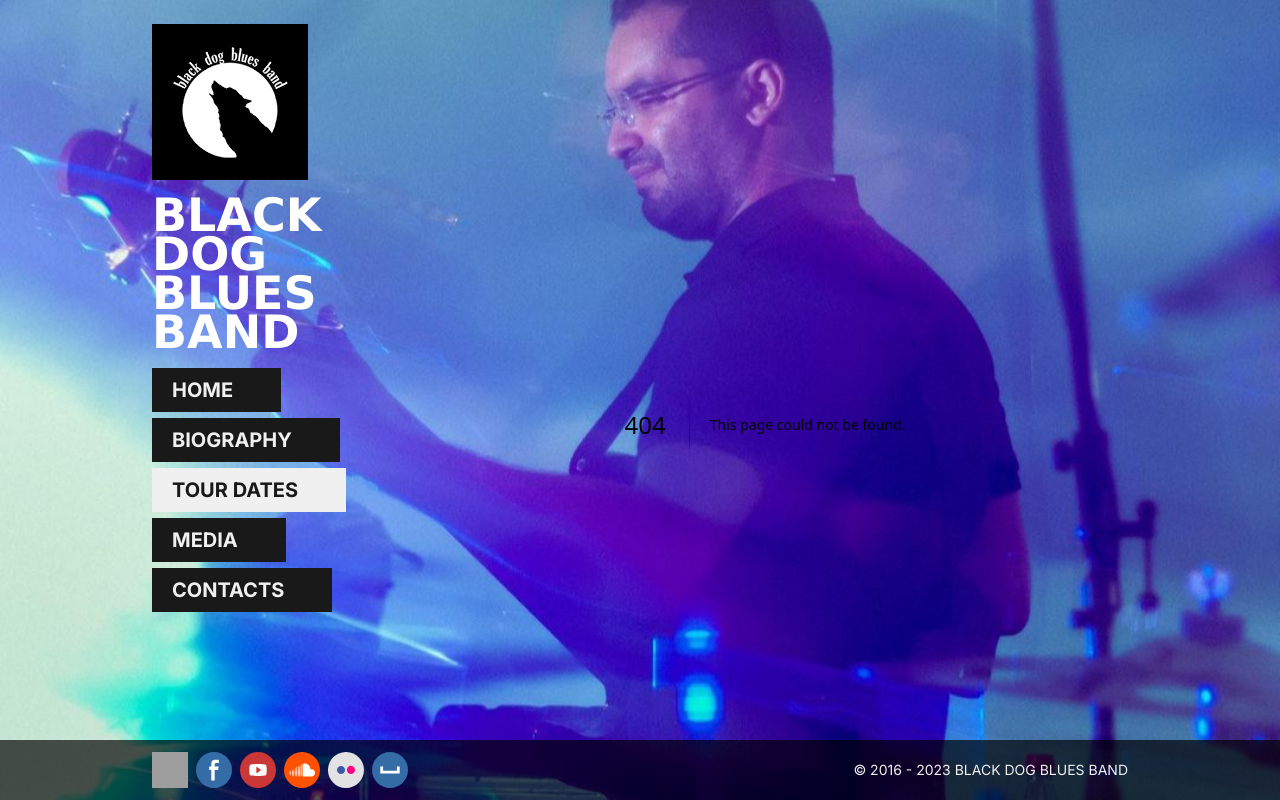
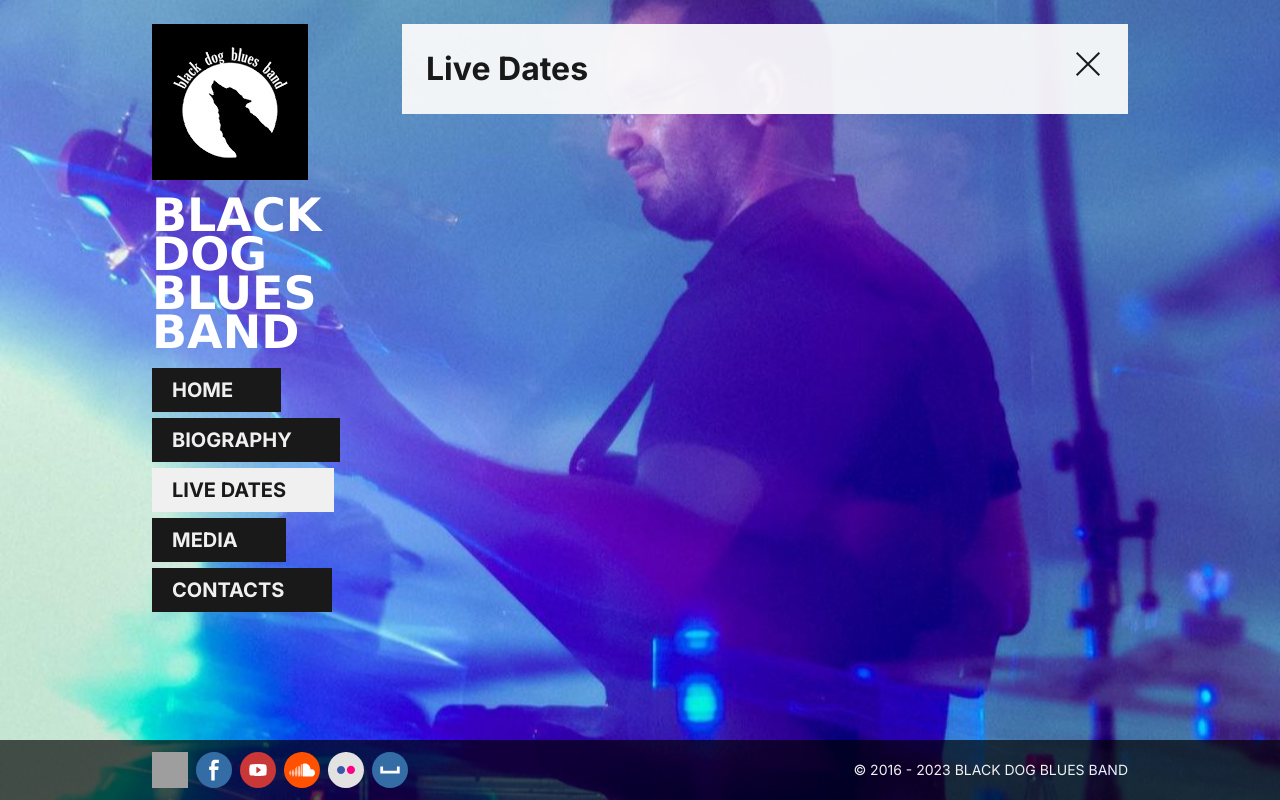
Before and after one commit to eliocro/blackdog-next, a Next.js app: page /dates in a window 1280 px wide. Before the commit this address had no page. Built offline with nearby package versions, Linux system fonts and the light colour scheme; grey boxes are pictures that could not be loaded.

Commit message:
Add initial dates page

```diff
--- /dev/null
+++ b/src/app/dates/page.tsx
@@ -0,0 +1,16 @@
+import CloseButton from '@/components/layout/CloseButton';
+
+export const metadata = {
+  title: 'Live Dates | Black Dog Blues Band',
+};
+
+export default function DatesPage() {
+  return (
+    <main>
+      <CloseButton />
+      <div>
+        <h1>Live Dates</h1>
+      </div>
+    </main>
+  );
+}
--- a/src/app/page.tsx
+++ b/src/app/page.tsx
@@ -1,3 +1,3 @@
 export default function Index() {
-  return null;
+  return <h1 className="visually-hidden">Black Dog Blues Band</h1>;
 }
--- a/src/components/layout/MainMenu/index.tsx
+++ b/src/components/layout/MainMenu/index.tsx
@@ -32,7 +32,7 @@ export default function MainMenu() {
 const navLinks = [
   { href: '/home', label: 'Home' },
   { href: '/bio', label: 'Biography' },
-  { href: '/dates', label: 'Tour Dates' },
+  { href: '/dates', label: 'Live Dates' },
   { href: '/media', label: 'Media' },
   { href: '/contacts', label: 'Contacts' },
 ];
```
Also changed, not shown: src/app/media/page.tsx (+19 -19 lines).
